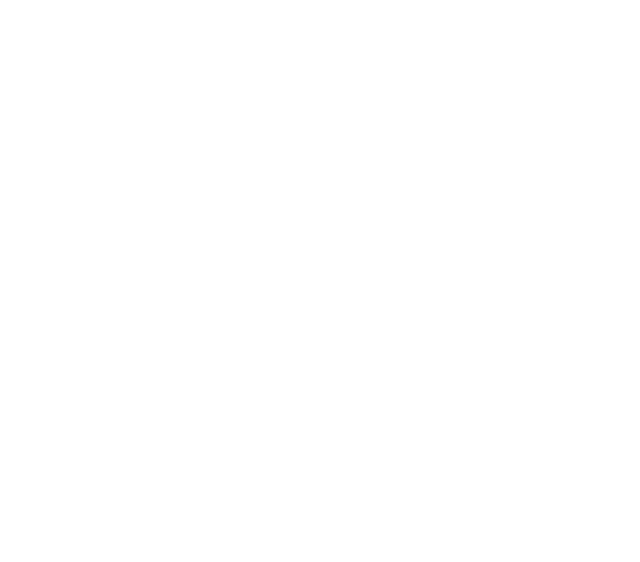
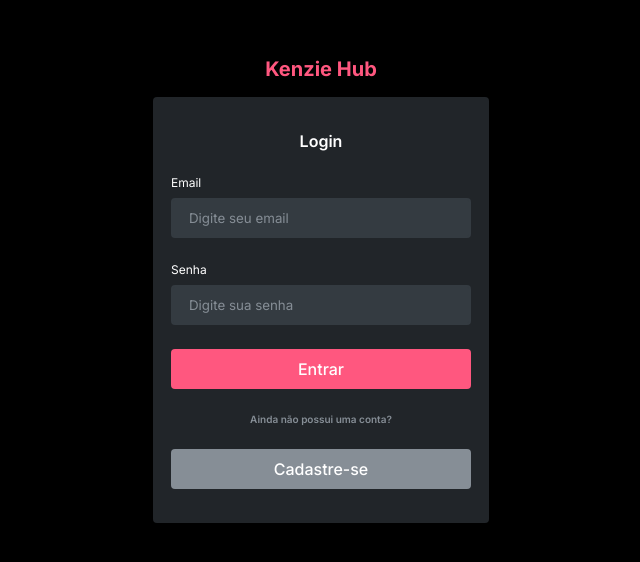
Before and after one commit to Typhonn003/tech_hub, a React (Create React App) app: page /login in a window 1280 px wide. Shown: the part 110-672 px from the top of the page, without its empty margins (319-959 px from the left). Built offline with nearby package versions, Linux system fonts and the light colour scheme.

Commit message:
feat: loginPage html/style

```diff
--- a/src/components/Button/Default/index.jsx
+++ b/src/components/Button/Default/index.jsx
@@ -1,22 +1,29 @@
-import { StyledPrimaryButton, StyledNegativeButton, StyledDisableButton } from "./style";
+import { StyledPrimaryButton, StyledNegativeButton, StyledDisableButton, StyledLink as Link } from "./style";
 
-export function PrimaryButton({ children, onClick }) {
+export function PrimaryButton({ children, onClick, type }) {
 
   return (
-    <StyledPrimaryButton onClick={onClick}>{children}</StyledPrimaryButton>
+    <StyledPrimaryButton type={type} onClick={onClick}>{children}</StyledPrimaryButton>
   );
 }
 
-export function NegativeButton({ children, onClick }) {
+export function NegativeButton({ children, onClick, type }) {
 
   return (
-    <StyledNegativeButton onClick={onClick}>{children}</StyledNegativeButton>
+    <StyledNegativeButton type={type} onClick={onClick}>{children}</StyledNegativeButton>
   );
 }
 
-export function DisableButton({ children, onClick }) {
+export function DisableButton({ children, onClick, type }) {
 
   return (
-    <StyledDisableButton onClick={onClick}>{children}</StyledDisableButton>
+    <StyledDisableButton type={type} onClick={onClick}>{children}</StyledDisableButton>
   );
 }
+
+export function StyledLink({ children, to }) {
+
+  return (
+    <Link to={to}>{children}</Link>
+  );
+}
--- a/src/components/Button/Default/style.js
+++ b/src/components/Button/Default/style.js
@@ -1,4 +1,5 @@
 import styled from "styled-components";
+import { Link } from "react-router-dom";
 
 const StyledButton = styled.button``;
 
@@ -21,3 +22,33 @@
     background-color: var(--color-grey2);
   }
 `;
+
+export const StyledLink = styled(Link)`
+  cursor: pointer;
+
+  color: var(--color-white);
+
+  display: inline-flex;
+  align-items: center;
+  justify-content: center;
+
+  background-color: var(--color-grey1);
+
+  font-family: 'Inter', sans-serif;
+  font-weight: 500;
+  font-size: 1rem;
+  text-decoration: none;
+
+  height: 40px;
+
+  padding: 0 22px;
+
+  border-radius: var(--radius-4);
+  border: none;
+
+  transition: .5s;
+
+  :hover {
+    background-color: var(--color-grey2);
+  }
+`
--- a/src/components/Input/Default/style.js
+++ b/src/components/Input/Default/style.js
@@ -5,7 +5,6 @@
 
   height: 40px;
   width: 100%;
-  max-width: 264px;
 
   outline: none;
 
@@ -29,10 +28,10 @@
     border: 2px solid var(--color-grey0);
   }
 
-  input:-webkit-autofill,
-  input:-webkit-autofill:hover,
-  input:-webkit-autofill:focus,
-  input:-webkit-autofill:active {
+  :-webkit-autofill,
+  :-webkit-autofill:hover,
+  :-webkit-autofill:focus,
+  :-webkit-autofill:active {
     -webkit-box-shadow: 0 0 0 30px var(--color-grey2) inset !important;
     box-shadow: 0 0 0 30px var(--color-grey2) inset !important;
     -webkit-text-fill-color: var(--color-grey0);
--- a/src/pages/login/index.jsx
+++ b/src/pages/login/index.jsx
@@ -0,0 +1,35 @@
+import { StyledDiv, StyledSpacer } from "./style";
+import { Input } from "../../components/Input/Default";
+import { PrimaryButton, StyledLink } from "../../components/Button/Default";
+
+export function LoginPage() {
+
+  return (
+    <StyledDiv>
+      <div className="container">
+        <h1 className="title1">Kenzie Hub</h1>
+
+        <form>
+          <h2 className="title2">Login</h2>
+          <StyledSpacer>
+            <label htmlFor="email">Email</label>
+            <Input type="text" id="email" placeholder="Digite seu email" />
+          </StyledSpacer>
+          <StyledSpacer>
+            <label htmlFor="password">Senha</label>
+            <Input
+              type="password"
+              id="password"
+              placeholder="Digite sua senha"
+            ></Input>
+          </StyledSpacer>
+          <PrimaryButton type="submit">Entrar</PrimaryButton>
+
+          <p>Ainda não possui uma conta?</p>
+
+          <StyledLink to={"/register"}>Cadastre-se</StyledLink>
+        </form>
+      </div>
+    </StyledDiv>
+  );
+}
--- a/src/pages/login/style.js
+++ b/src/pages/login/style.js
@@ -0,0 +1,65 @@
+import styled from "styled-components";
+
+export const StyledDiv = styled.div`
+  background-color: var(--color-black);
+
+  width: 100vw;
+  height: 100vh;
+
+  div:first-child {
+    display: flex;
+    flex-direction: column;
+    gap: 1rem;
+
+    align-items: center;
+    justify-content: center;
+
+    width: 100%;
+    height: 100%;
+  }
+
+  h1 {
+    text-align: center;
+
+    color: var(--color-primary);
+  }
+
+  h2 {
+    text-align: center;
+  }
+
+  form {
+    display: flex;
+    flex-direction: column;
+    gap: 1.5em;
+
+    width: 100%;
+    max-width: 300px;
+
+    background-color: var(--color-grey3);
+
+    padding: 34px 18px;
+
+    border-radius: var(--radius-4);
+  }
+
+  p {
+    text-align: center;
+
+    font-weight: 600;
+    font-size: 0.625rem;
+
+    color: var(--color-grey1);
+  }
+`;
+
+export const StyledSpacer = styled.div`
+  box-sizing: border-box;
+
+  display: flex;
+  flex-direction: column;
+
+  gap: 0.5rem;
+
+  width: 100%;
+`;
--- a/src/routes/index.jsx
+++ b/src/routes/index.jsx
@@ -1,14 +1,13 @@
 import { Routes, Route, Navigate } from "react-router-dom";
+import { LoginPage } from "../pages/login";
 
 export function AllRoutes() {
 
   return (
     <Routes>
-      <Route path="/login" element={null} />
-      <Route path="/" element={null} />
-        <Route path="register" element={null} />
-        <Route path="dashboard" element={null} />
-      <Route />
+      <Route path="/login" element={<LoginPage />} />
+      <Route path="/register" element={null} />
+      <Route path="/dashboard" element={null} />
       <Route path="*" element={<Navigate to="/login" />} />
     </Routes>
   );
--- a/src/styles/global.js
+++ b/src/styles/global.js
@@ -69,4 +69,16 @@
 
     color: var(--color-text);
 }
+
+.container {
+    width: 90vw;
+
+    margin: 0 auto;
+}
+
+@media (min-width: 768px) {
+    .container {
+        width: 60rem;
+    }
+}
 `;
```
